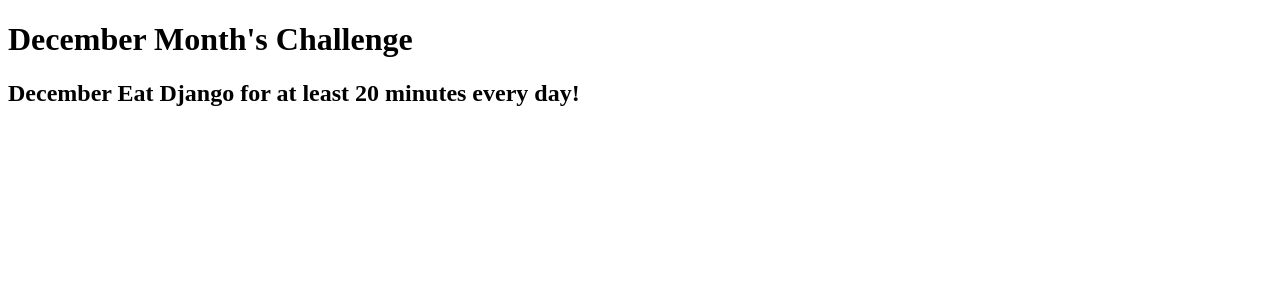
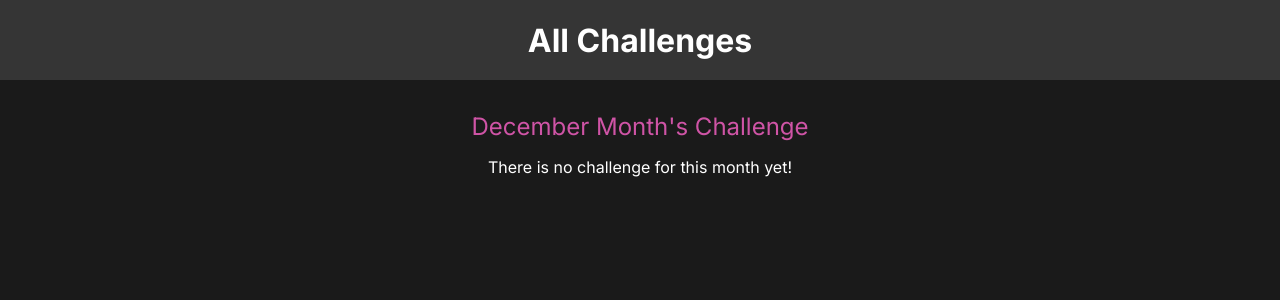
Before and after one commit to sanjeevkp-work/django-experiments-1, a Django app: page /challenges/december in a window 1280 px wide. Shown: the top 300 px of the page. Run offline with Django 5.2, Linux system fonts and the light colour scheme.

Commit message:
Complete

```diff
--- /dev/null
+++ b/challenges/static/challenges/challenge.css
@@ -0,0 +1,22 @@
+h1,
+h2 {
+  text-align: center;
+  color: white;
+}
+
+h1 {
+  font-size: 1.5rem;
+  margin: 2rem 0 1rem 0;
+  font-weight: normal;
+  color: #cf54a6;
+}
+
+h2 {
+  font-size: 3rem;
+  font-weight: bold;
+}
+
+.fallback {
+  text-align: center;
+  color: white;
+}
--- /dev/null
+++ b/challenges/static/challenges/includes/header.css
@@ -0,0 +1,26 @@
+header {
+  background-color: #353535;
+  color: #fff;
+  width: 100%;
+  height: 5rem;
+
+  nav {
+    height: 100%;
+    width: 100%;
+    display: flex;
+    justify-content: center;
+    align-items: center;
+
+    a {
+      color: #fff;
+      text-decoration: none;
+      font-size: 2rem;
+      font-weight: bold;
+    }
+
+    a:hover,
+    a:active {
+      color: #cf54a6;
+    }
+  }
+}
--- a/challenges/templates/challenges/challenge.html
+++ b/challenges/templates/challenges/challenge.html
@@ -1,12 +1,19 @@
-<!DOCTYPE html>
-<html lang="en">
-  <head>
-    <meta charset="UTF-8" />
-    <meta name="viewport" content="width=device-width, initial-scale=1.0" />
-    <title>Monthly Challenge: {{ month_name }}</title>
-  </head>
-  <body>
+{% extends "layout.html" %}
+{% load static %}
+{% block css_files %}
+    <link rel="stylesheet" href="{% static "challenges/includes/header.css" %}">
+    <link rel="stylesheet" href="{% static "challenges/challenge.css" %}">
+{% endblock css_files %}
+
+{% block page_title %}
+    {{ month_name }} Month's Challenge
+{% endblock page_title %}
+{% block content %}
+    {% include "challenges/includes/header.html" %}
     <h1>{{ month_name }} Month's Challenge</h1>
-    <h2>{{ text }}</h2>
-  </body>
-</html>
+    {% if text is not None %}
+        <h2>{{ text }}</h2>
+    {% else %}
+        <p class="fallback">There is no challenge for this month yet!</p>
+    {% endif %}
+{% endblock content %}
--- /dev/null
+++ b/challenges/templates/challenges/includes/header.html
@@ -0,0 +1,5 @@
+<header>
+    <nav>
+        <a href="{% url "index" %}">All Challenges</a>
+    </nav>
+</header>
--- a/challenges/views.py
+++ b/challenges/views.py
@@ -1,5 +1,5 @@
 from django.shortcuts import render
-from django.http import HttpResponse, HttpResponseNotFound, HttpResponseRedirect
+from django.http import HttpResponseNotFound, HttpResponseRedirect, Http404
 from django.urls import reverse
 
 # Create your views here.
@@ -16,7 +16,7 @@ monthly_challenges = {
     "september": "September Play football for at least 20 minutes every day!",
     "october": "October Eat Django for at least 20 minutes every day!",
     "november": "November Django for at least 20 minutes every day!",
-    "december": "December Eat Django for at least 20 minutes every day!",
+    "december": None,  # "December Eat Django for at least 20 minutes every day!",
 }
 
 
@@ -57,4 +57,4 @@ def monthly_challenge(request, month):
             },
         )
     else:
-        return HttpResponseNotFound("Invalid month!")
+        raise Http404()
--- a/pyproject.toml
+++ b/pyproject.toml
@@ -6,4 +6,5 @@ readme = "README.md"
 requires-python = ">=3.14.2"
 dependencies = [
     "django>=6.0",
+    "djlint>=1.36.4",
 ]
--- /dev/null
+++ b/static/styles.css
@@ -0,0 +1,11 @@
+@import url("https://fonts.googleapis.com/css2?family=Inter:ital,opsz,wght@0,14..32,100..900;1,14..32,100..900&display=swap");
+
+html {
+  font-family: "Inter", sans-serif;
+}
+body {
+  margin: 0;
+  padding: 0;
+  box-sizing: border-box;
+  background-color: #1a1a1a;
+}
--- /dev/null
+++ b/templates/layout.html
@@ -0,0 +1,22 @@
+{% load static %}
+<!DOCTYPE html>
+<html lang="en">
+  <head>
+    <meta charset="UTF-8" />
+    <meta name="description" content="This is a description of the page.">
+    <meta name="keywords" content="HTML, CSS, JavaScript">
+    <meta name="viewport" content="width=device-width, initial-scale=1.0" />
+    <title>
+      {% block page_title %}
+        My Challenges
+      {% endblock page_title %}
+    </title>
+    <link rel="stylesheet" href="{% static "styles.css" %}">
+    {% block css_files %}
+    {% endblock css_files %}
+  </head>
+  <body>
+    {% block content %}
+    {% endblock content %}
+  </body>
+</html>
```
Also changed, not shown: challenges/static/challenges/challenges.css (added, +34 -0 lines), challenges/templates/challenges/index.html (+17 -18 lines), config/settings.py (+40 -35 lines), templates/404.html (added, +9 -0 lines), 1 other file.
